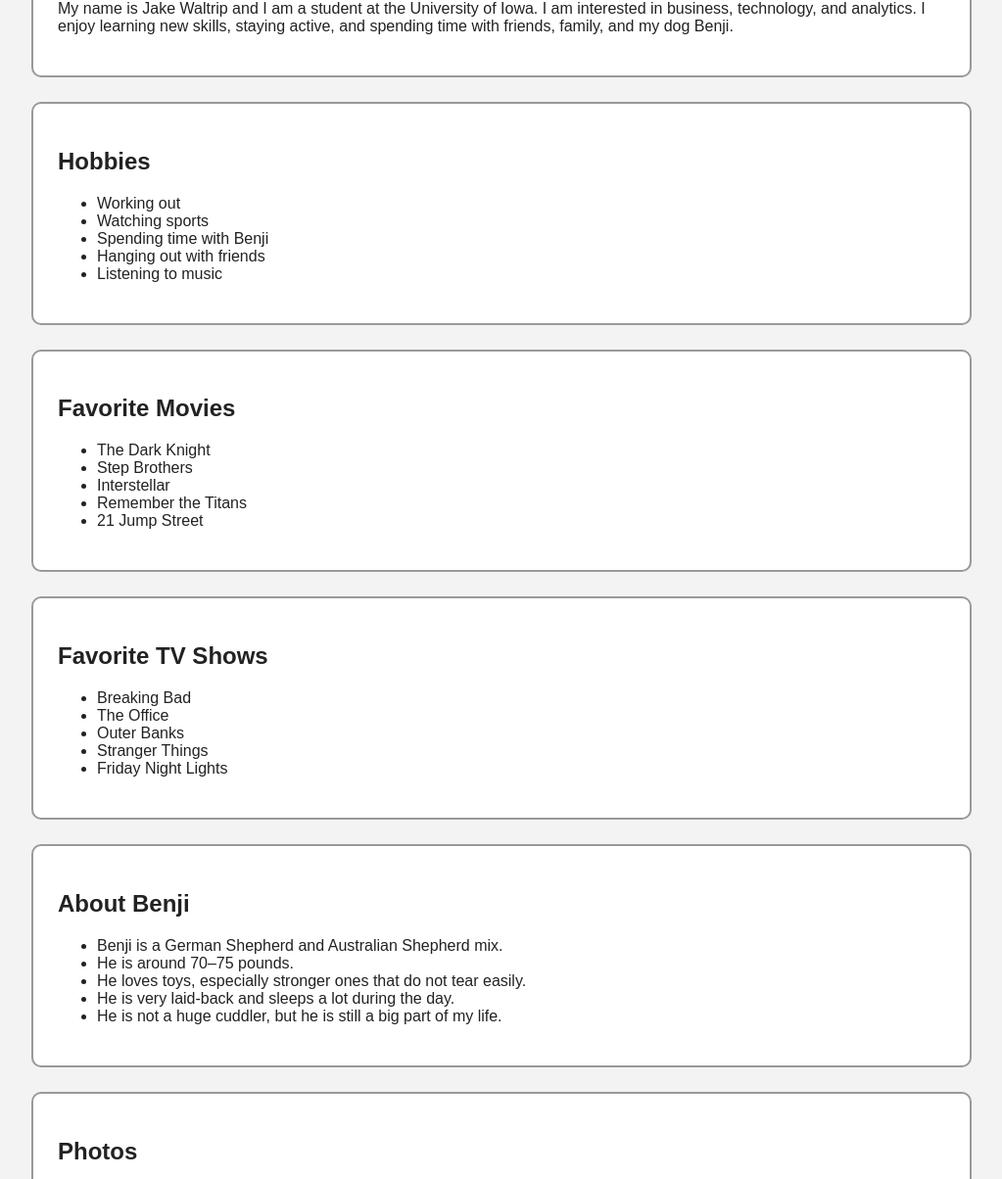
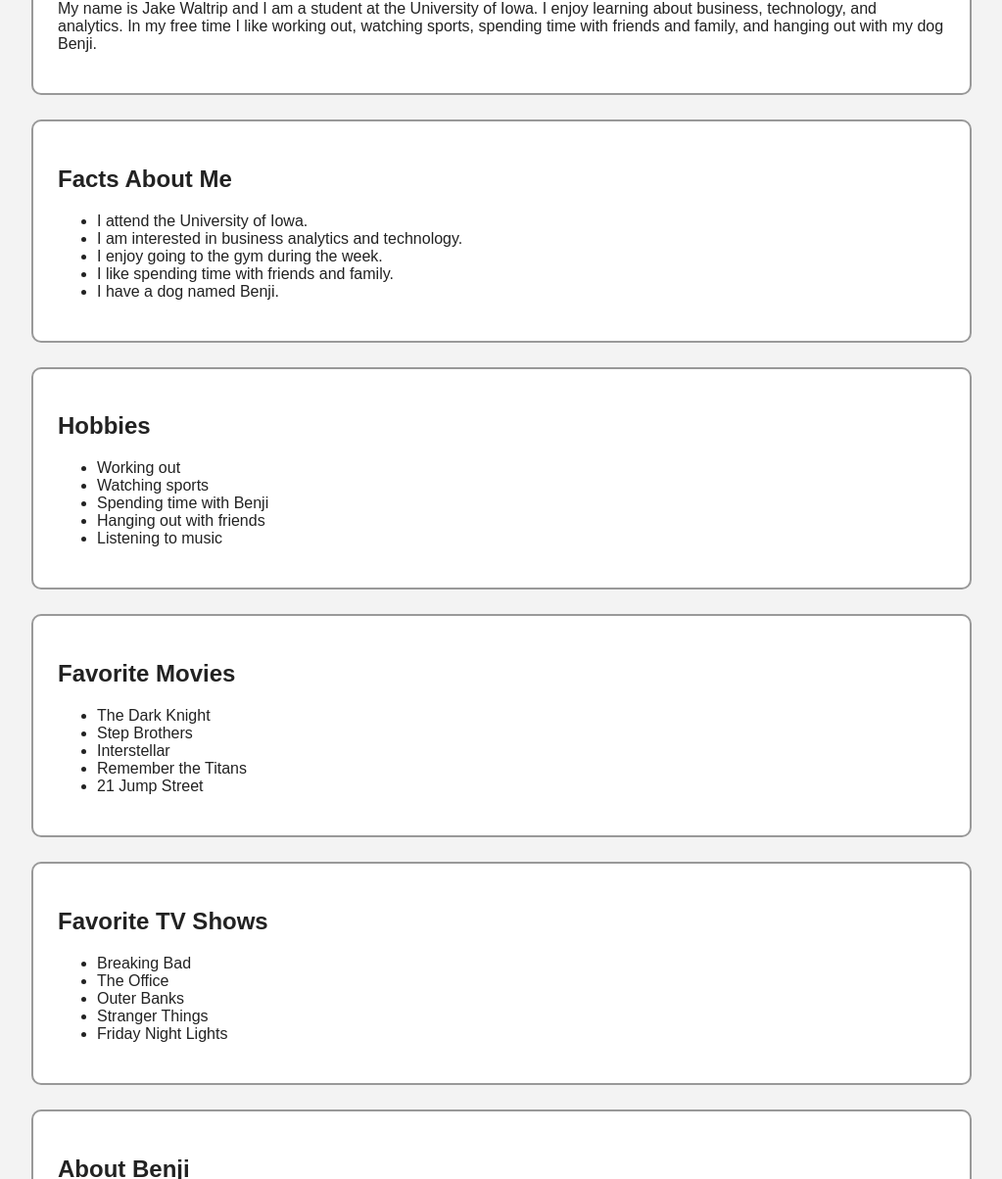
Before and after one commit to jakewaltrip/3300-personal-web-page, a plain HTML site: page index.html in a window 1280 px wide. Shown: the part 319-1523 px from the top of the page at 98% size, without its empty margins (128-1151 px from the left). Drawn offline with Linux system fonts and the light colour scheme.

Commit message:
Refactor index.html structure and content

```diff
--- a/index.html
+++ b/index.html
@@ -6,11 +6,13 @@
 <title>Jake Waltrip | Personal Website</title>
 <link rel="stylesheet" href="style/stylesheet.css">
 </head>
+
 <body>
 
 <header>
 <h1>Jake Waltrip</h1>
 <p class="subtitle">Personal Website</p>
+
 <nav>
 <a href="index.html">Home</a>
 <a href="Schedule.html">Schedule Page</a>
@@ -18,16 +20,29 @@
 <a href="https://github.com/jakewaltrip" target="_blank">GitHub</a>
 <a href="https://www.linkedin.com/in/jake-waltrip-409888228" target="_blank">LinkedIn</a>
 </nav>
+
 </header>
 
 <main>
+
 <section class="card">
 <h2>About Me</h2>
 <p>
-        My name is Jake Waltrip and I am a student at the University of Iowa. I am interested in
-        business, technology, and analytics. I enjoy learning new skills, staying active, and
-        spending time with friends, family, and my dog Benji.
+My name is Jake Waltrip and I am a student at the University of Iowa. I enjoy learning about business,
+technology, and analytics. In my free time I like working out, watching sports, spending time with
+friends and family, and hanging out with my dog Benji.
 </p>
+</section>
+
+<section class="card">
+<h2>Facts About Me</h2>
+<ul>
+<li>I attend the University of Iowa.</li>
+<li>I am interested in business analytics and technology.</li>
+<li>I enjoy going to the gym during the week.</li>
+<li>I like spending time with friends and family.</li>
+<li>I have a dog named Benji.</li>
+</ul>
 </section>
 
 <section class="card">
@@ -67,60 +82,62 @@
 <h2>About Benji</h2>
 <ul>
 <li>Benji is a German Shepherd and Australian Shepherd mix.</li>
-        <li>He is around 70–75 pounds.</li>
-        <li>He loves toys, especially stronger ones that do not tear easily.</li>
-        <li>He is very laid-back and sleeps a lot during the day.</li>
-        <li>He is not a huge cuddler, but he is still a big part of my life.</li>
+<li>He weighs around 70–75 pounds.</li>
+<li>He destroys most toys unless they are very strong.</li>
+<li>He is very laid back and sleeps a lot.</li>
+<li>He isn't the biggest cuddler but he is still the best dog.</li>
 </ul>
 </section>
 
 <section class="card">
-      <h2>Photos</h2>
-      <div class="photo-row">
-        <img src="https://raw.githubusercontent.com/jakewaltrip/3300-personal-web-page/main/Images/image0.png" alt="Jake with family" class="profile-photo">
-        <img src="https://raw.githubusercontent.com/jakewaltrip/3300-personal-web-page/main/Images/image1.png" alt="Jake with Benji" class="profile-photo">
-      </div>
-    </section>
+<h2>Weekly Schedule</h2>
 
-    <section class="card">
-      <h2>Weekly Schedule</h2>
 <table>
+
 <tr>
 <th>Day</th>
 <th>Activity</th>
 <th>Time</th>
 </tr>
+
 <tr>
 <td>Monday</td>
 <td>Classes and Homework</td>
 <td>9:00 AM - 4:00 PM</td>
 </tr>
+
 <tr>
 <td>Tuesday</td>
 <td>Classes and Gym</td>
 <td>10:00 AM - 6:00 PM</td>
 </tr>
+
 <tr>
 <td>Wednesday</td>
 <td>Classes and Gym</td>
 <td>9:00 AM - 5:00 PM</td>
 </tr>
+
 <tr>
 <td>Thursday</td>
 <td>Classes and Gym</td>
 <td>11:00 AM - 7:00 PM</td>
 </tr>
+
 <tr>
 <td>Friday</td>
 <td>Classes and Gym</td>
 <td>9:00 AM - 3:00 PM</td>
 </tr>
+
 </table>
+
 </section>
+
 </main>
 
 <footer>
-    <p>&copy; 2026 Jake Waltrip</p>
+<p>© 2026 Jake Waltrip</p>
 </footer>
 
 </body>
```
Lines whose indentation alone changed are shown as unchanged.
